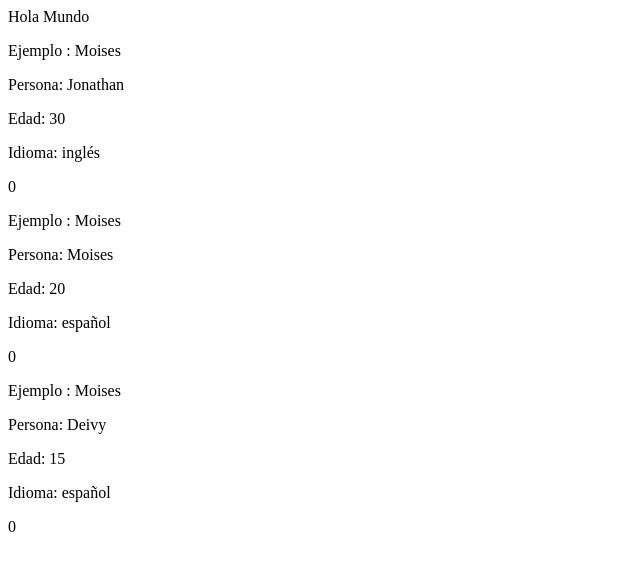
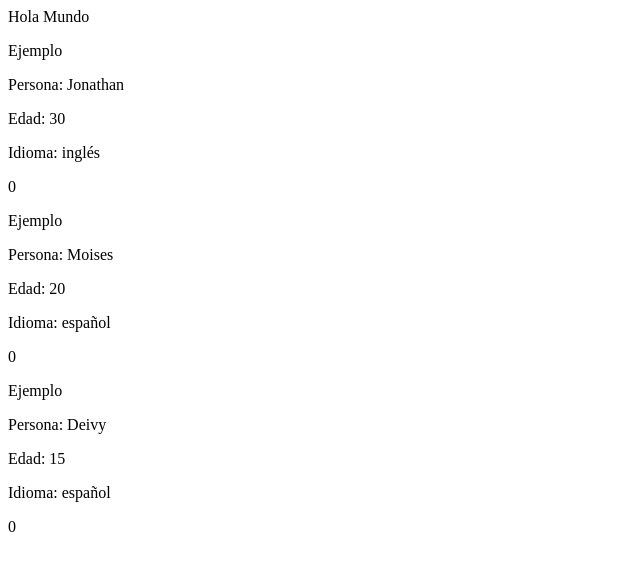
Before and after one commit to DLawliet/ejemplo-react-git, a React (Create React App) app: page / in a window 1280 px wide. Shown: the top 570 px of the page, without its empty margins (0-640 px from the left). Built offline with nearby package versions, Linux system fonts and the light colour scheme.

Commit message:
modify descripcion in title

```diff
--- a/src/Item.tsx
+++ b/src/Item.tsx
@@ -16,7 +16,7 @@ const Item = ({ nombre, edad, idioma='español' }: ItemProps) => {
 
     return (
         <div onClick={clickPersona}>
-            <p>Ejemplo : Moises</p>
+            <p>Ejemplo</p>
             <p>Persona: {nombre}</p>
             <p>Edad: {edad}</p>
             <p>Idioma: {idioma}</p>
```
